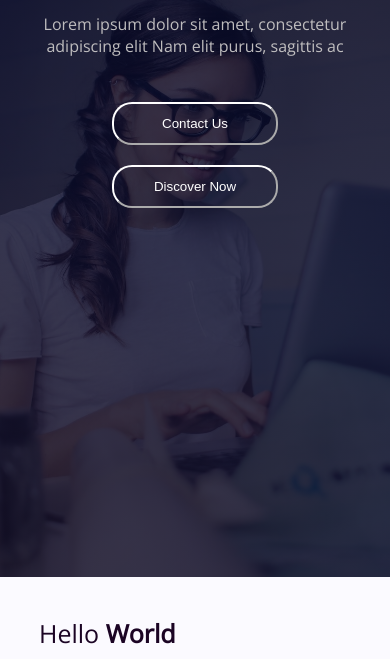
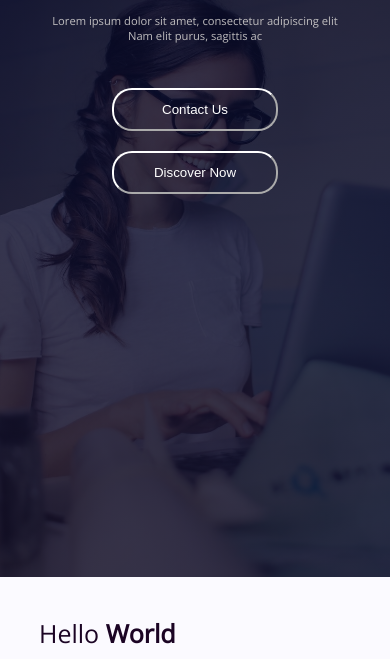
Before and after one commit to Souvik-Inno/Souvik-inno.github.io, a plain HTML site: page index.html in a window 390 px wide. Shown: the part 185-844 px from the top of the page. Drawn offline with nearby package versions, Linux system fonts and the light colour scheme.

Commit message:
res_change

```diff
--- a/style.css
+++ b/style.css
@@ -145,6 +145,7 @@ header {
     :root{
         --h1font: 30px;
         --h2font: 25px;
+        font-size: 0.7rem;
     }
 }
 
@@ -166,8 +167,9 @@ header {
     color: white;
     text-align: center;
     height: 100%;
-    width: 100%
-    /* width: 100%; */
+    width: 100%;
+    display: flex;
+    justify-content: center;
 }
 
 .intro-content {
```
